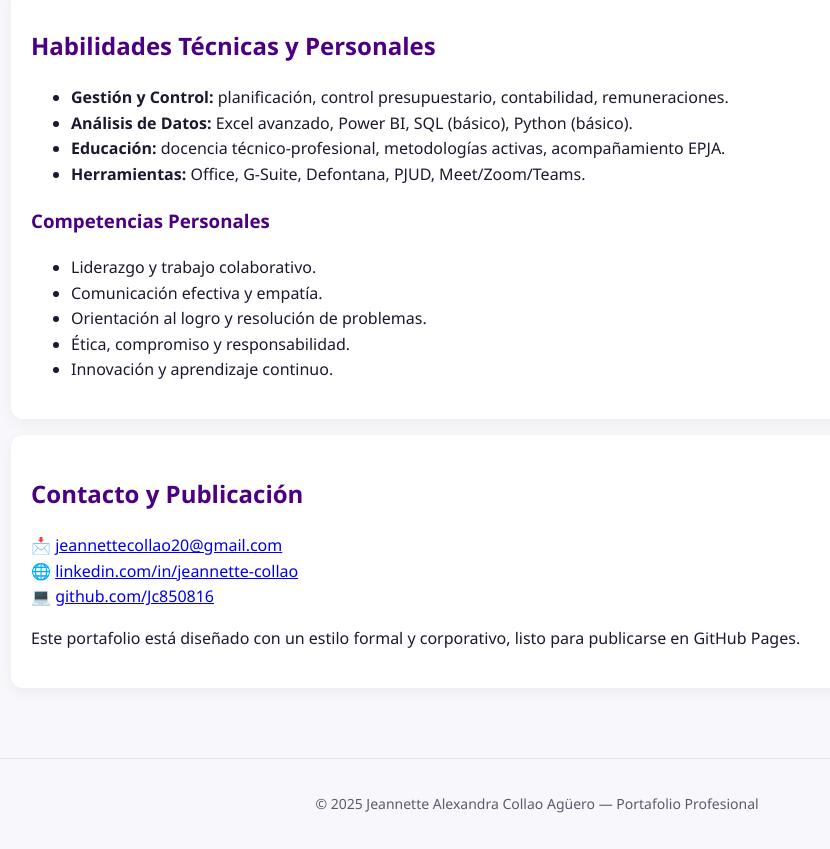
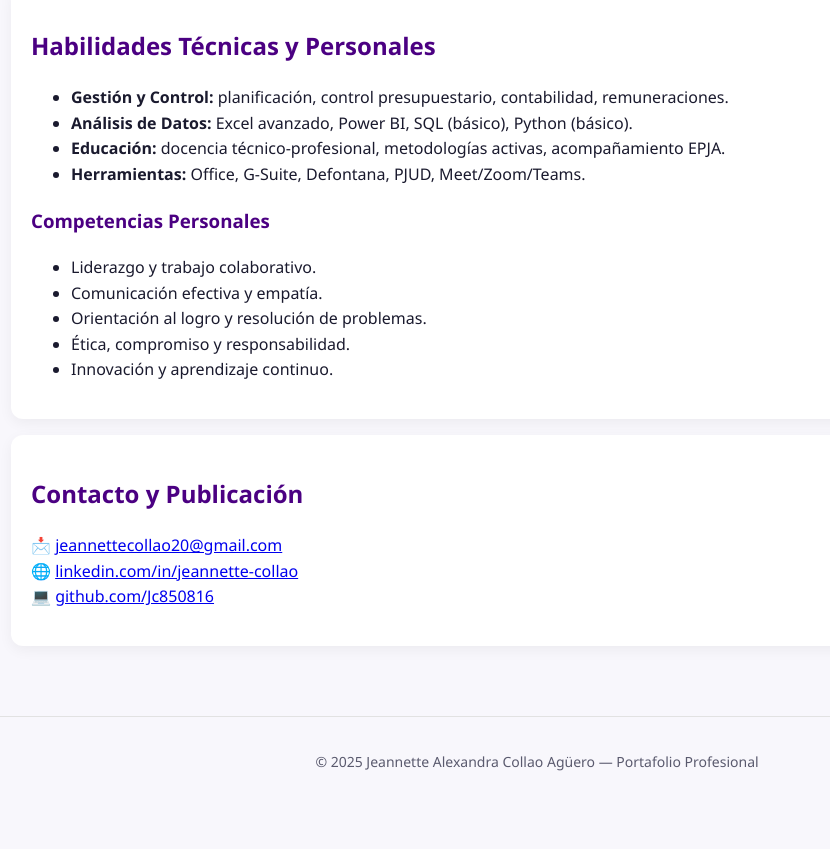
Before and after one commit to Jc850816/Jeannete-Collao-Portafolio, a plain HTML site: page index.html in a window 1280 px wide. Shown: the part 1685-2534 px from the top of the page, without its empty margins (103-933 px from the left). After the commit the page ends 2492 px from the top, so only its background shows below. Drawn offline with Linux system fonts and the light colour scheme.

Commit message:
Remove portfolio description from index.html
Removed a description paragraph from the contact section.

```diff
--- a/index.html
+++ b/index.html
@@ -113,8 +113,6 @@
       <p>📩 <a href="mailto:jeannettecollao20@gmail.com">jeannettecollao20@gmail.com</a><br>
          🌐 <a href="https://www.linkedin.com/in/jeannette-collao" target="_blank">linkedin.com/in/jeannette-collao</a><br>
          💻 <a href="https://github.com/Jc850816" target="_blank">github.com/Jc850816</a></p>
-      <p>Este portafolio está diseñado con un estilo formal y corporativo, listo para publicarse en GitHub Pages.</p>
-    </section>
 
   </main>
 
```
